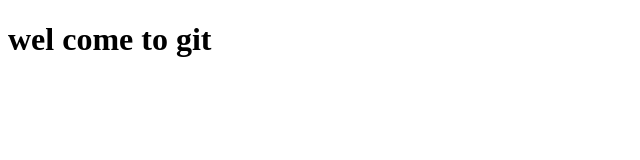
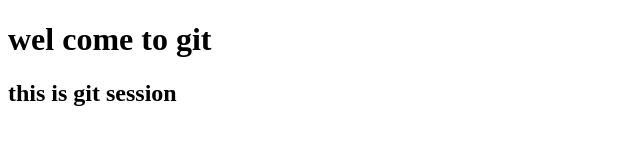
Before and after one commit to KummeraAmbik/git, a plain HTML site: page index.html in a window 1280 px wide. Shown: the whole page, without its empty margins (0-640 px from the left). Drawn offline with Linux system fonts and the light colour scheme.

Commit message:
Update index.html

```diff
--- a/index.html
+++ b/index.html
@@ -4,5 +4,7 @@
     <h1>
         wel come to git
     </h1>
+    <h2>this is git session
+    </h2>
 </head>
 </html>
```
